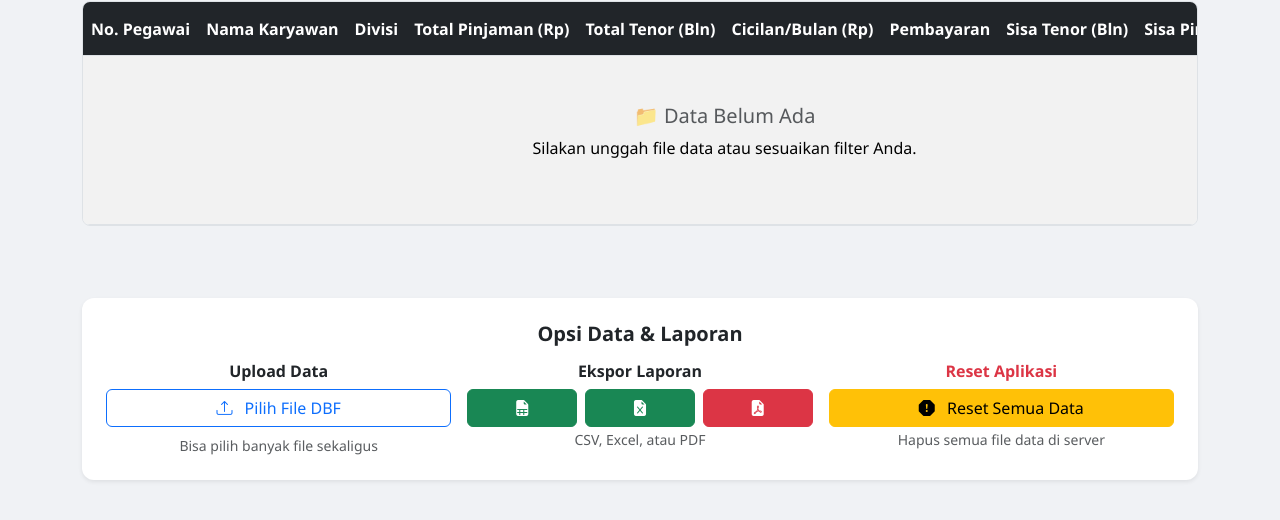
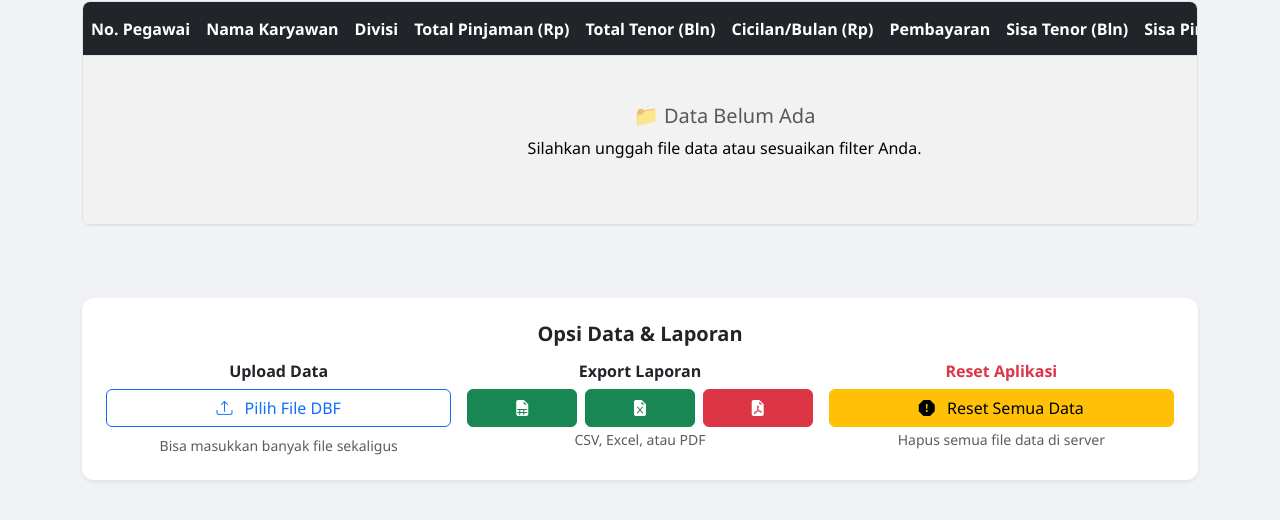
Before and after one commit to Taufiquramannnnn/webapp_hutkop, a Flask app: page / in a window 1280 px wide. Shown: the part 331-851 px from the top of the page. Run offline with Flask 3, Linux system fonts and the light colour scheme; some libraries are stand-ins or nearby versions.

```diff
--- a/templates/index.html
+++ b/templates/index.html
@@ -110,7 +110,7 @@
                         <tr>
                             <td colspan="{{ column_headers|length }}" class="text-center py-5">
                                 <h5 class="text-muted">📁 Data Belum Ada</h5>
-                                <p>Silakan unggah file data atau sesuaikan filter Anda.</p>
+                                <p>Silahkan unggah file data atau sesuaikan filter Anda.</p>
                             </td>
                         </tr>
                     {% endif %}
@@ -150,11 +150,11 @@
                             <i class="bi bi-upload me-2"></i> Pilih File DBF
                         </label>
                         <input type="file" class="form-control d-none" id="importFile" name="file" multiple onchange="this.form.submit()">
-                        <small class="text-muted">Bisa pilih banyak file sekaligus</small>
+                        <small class="text-muted">Bisa masukkan banyak file sekaligus</small>
                     </form>
                 </div>
                 <div class="col-md-4 text-center">
-                    <h6 class="fw-bold">Ekspor Laporan</h6>
+                    <h6 class="fw-bold">Export Laporan</h6>
                     <div class="d-flex w-100 justify-content-center">
                         <a href="{{ url_for('export_csv') }}" class="btn btn-success me-2 flex-fill" title="Export ke CSV">
                             <i class="bi bi-file-earmark-spreadsheet-fill"></i>
```
